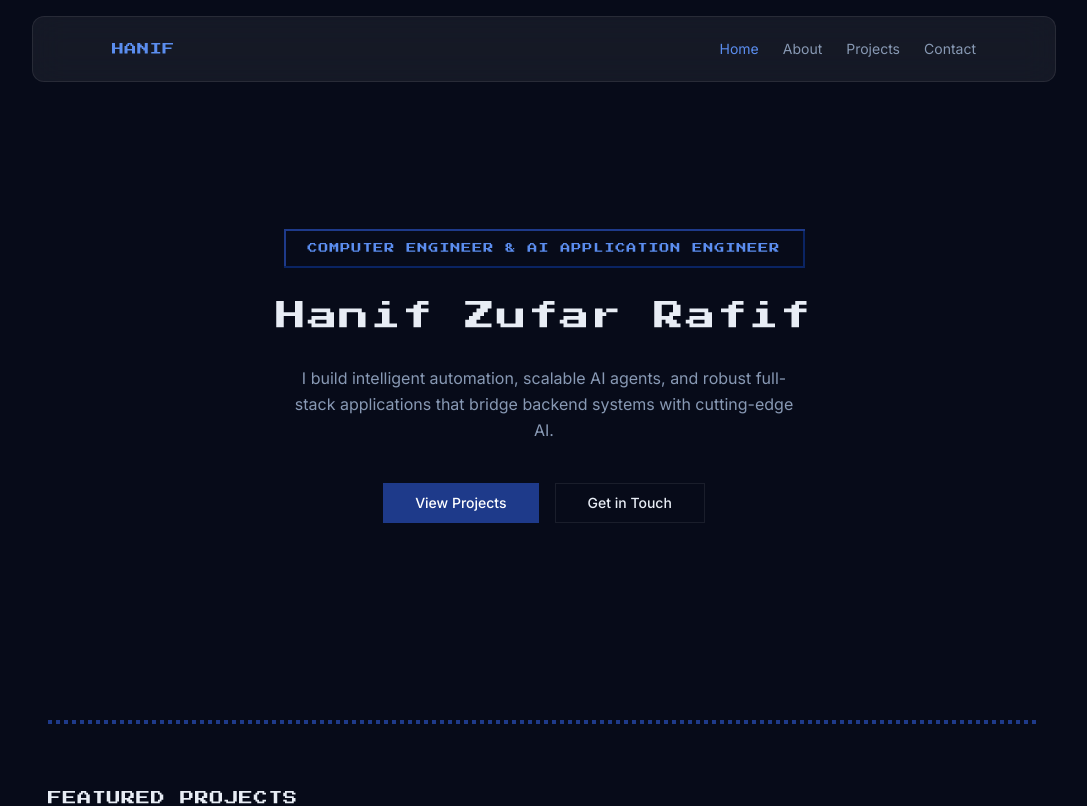
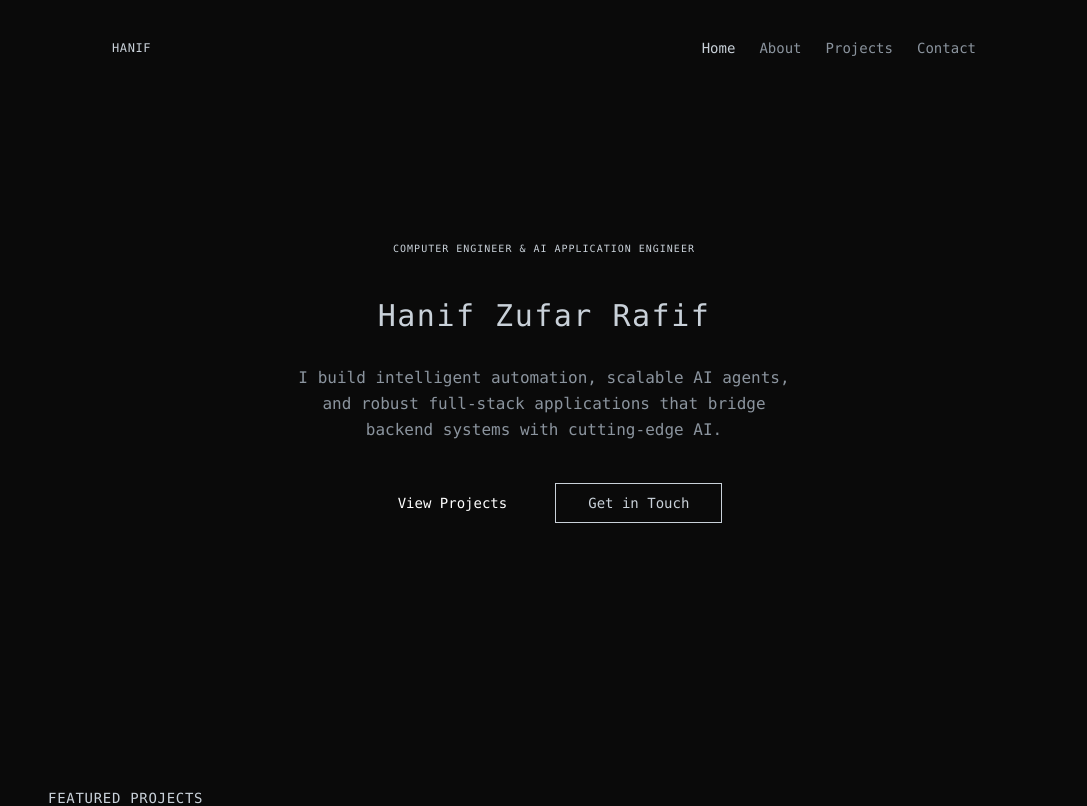
Before and after one commit to hazurafif/hazurafif.github.io, a Next.js app: page / in a window 1280 px wide. Shown: the top 806 px of the page, without its empty margins (96-1183 px from the left). Built offline with nearby package versions, Linux system fonts and the light colour scheme.

Commit message:
style: switch to dark amber monospace theme

```diff
--- a/src/app/globals.css
+++ b/src/app/globals.css
@@ -1,66 +1,30 @@
 @import "tailwindcss";
 
 @theme {
-  --color-bg-primary: #070b19;
-  --color-bg-secondary: #0d1b3e;
-  --color-accent-dark: #0a2463;
-  --color-accent-base: #1e3a8a;
-  --color-accent-light: #3b6fc2;
-  --color-accent-glow: #5b8def;
-  --color-glass-base: rgba(255, 255, 255, 0.03);
-  --color-glass-md: rgba(255, 255, 255, 0.06);
-  --color-glass-lg: rgba(255, 255, 255, 0.1);
-  --color-glass-border: rgba(255, 255, 255, 0.08);
-  --color-glass-border-hover: rgba(255, 255, 255, 0.15);
-  --color-text-primary: #e8edf5;
-  --color-text-secondary: #8899b4;
-  --color-text-muted: #4a5a7a;
-  --color-pixel-base: #1e3a8a;
-  --color-pixel-light: #3b6fc2;
-  --font-heading: "Press Start 2P", monospace;
-  --font-body: Inter, sans-serif;
+  --color-bg: #0a0a0a;
+  --color-fg: #fafafa;
+  --color-text-primary: #c9d1d9;
+  --color-text-secondary: #8b949e;
+  --color-text-muted: #6b7280;
+  --color-accent: #d97706;
+  --color-line: #3d3d3d;
+  --font-mono: "JetBrains Mono", ui-monospace, SFMono-Regular, Menlo, monospace;
 }
 
 @layer base {
   body {
-    background-color: var(--color-bg-primary);
+    background-color: var(--color-bg);
     color: var(--color-text-primary);
-    font-family: var(--font-body);
+    font-family: var(--font-mono);
   }
 }
 
-@layer utilities {
-  .glass {
-    background-color: var(--color-glass-md);
-    backdrop-filter: blur(16px);
-    border: 1px solid var(--color-glass-border);
-  }
-
-  .glass-hover:hover {
-    background-color: var(--color-glass-lg);
-    border-color: var(--color-glass-border-hover);
-  }
-
-  .pixel-border {
-    box-shadow:
-      inset 0 2px 0 var(--color-pixel-base),
-      inset 0 -2px 0 var(--color-accent-dark),
-      inset 2px 0 0 var(--color-pixel-base),
-      inset -2px 0 0 var(--color-accent-dark);
-  }
-
-  .pixel-border-glow:hover {
-    box-shadow:
-      inset 0 2px 0 var(--color-pixel-light),
-      inset 0 -2px 0 var(--color-pixel-base),
-      inset 2px 0 0 var(--color-pixel-light),
-      inset -2px 0 0 var(--color-pixel-base);
-  }
-
-  .text-gradient {
-    background: linear-gradient(135deg, var(--color-accent-base), var(--color-accent-glow));
-    -webkit-background-clip: text;
-    -webkit-text-fill-color: transparent;
-    background-clip: text;
+@keyframes blink {
+  50% {
+    opacity: 0;
   }
 }
+
+.cursor-blink {
+  animation: blink 1s step-end infinite;
+}
```
